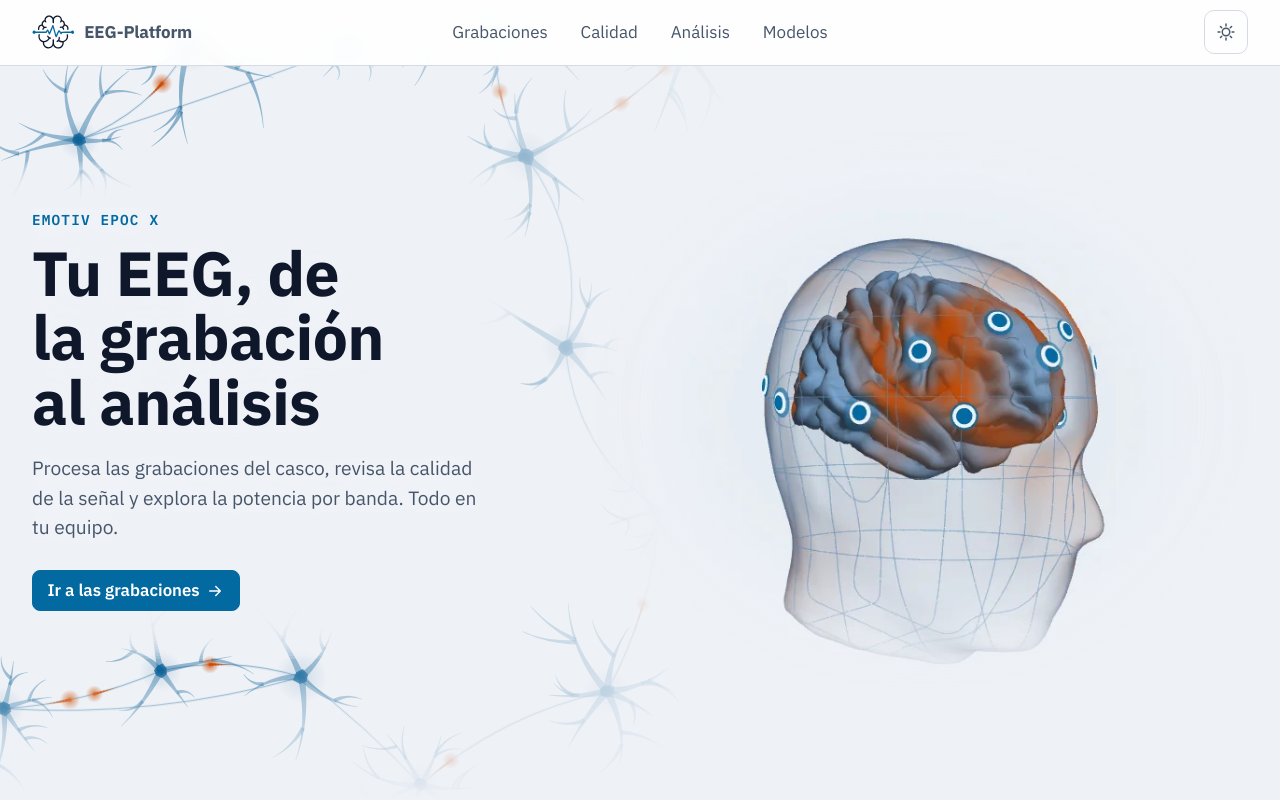
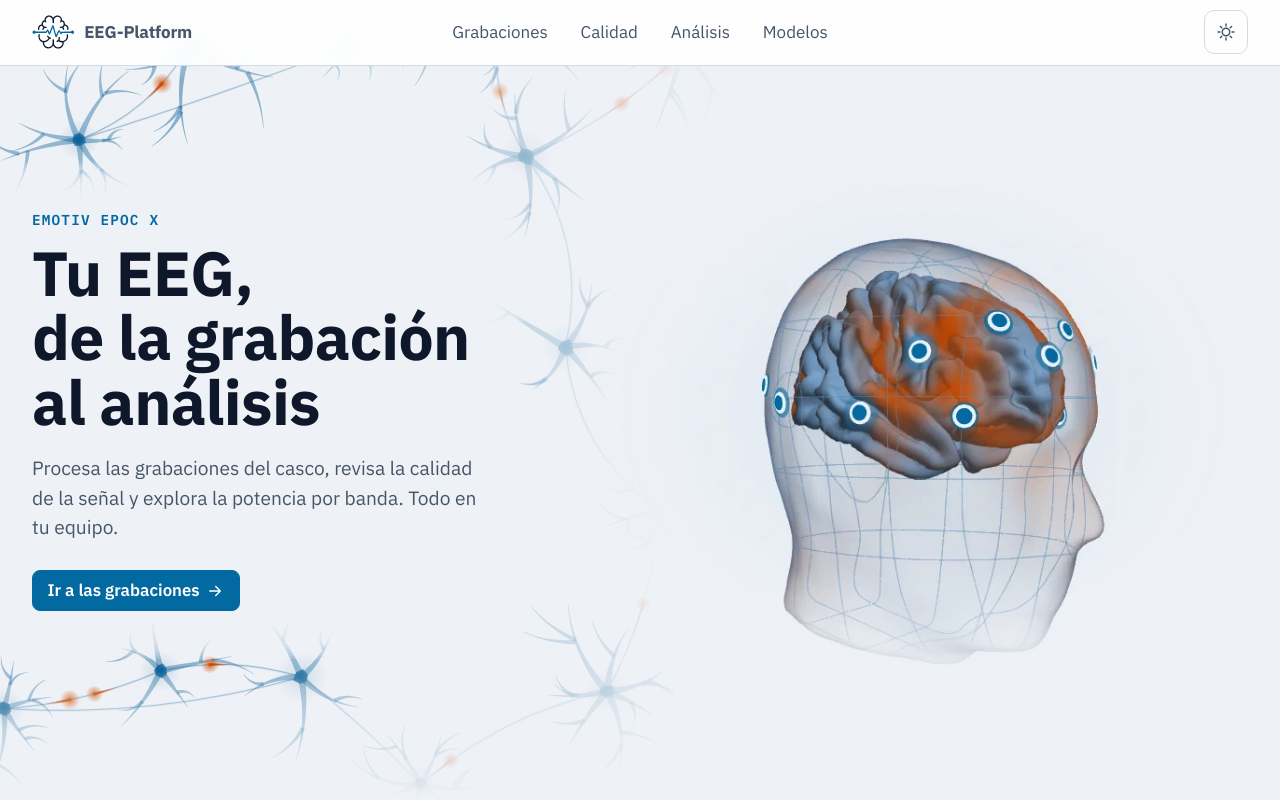
Before and after one commit to Miguelit011/EEG-Platform, a Django app: template templates/inicio.html in a window 1280 px wide. Run offline with Django 5.2, Linux system fonts and the light colour scheme; the template is opened without the code that fills it, so the values that code supplies are empty; some libraries are stand-ins or nearby versions.

Commit message:
Portada: texto sin neuronas, Three.js bajo demanda y ajustes móviles
- El núcleo del bloque de texto queda totalmente limpio de neuronas y se
  quita el text-shadow (crítica de Impeccable: 23/32).
- Three.js se carga con import() solo si hace falta: con movimiento
  reducido o sin WebGL ya no se descargan ni la librería ni las mallas,
  y la imagen del respaldo inactiva se difiere.
- Escena de 44 vh en móvil y espacios no separables en el título.
- DECISIONES.md y PLAN.md puestos al día; informe de la crítica guardado.

```diff
--- a/static/css/estilos.css
+++ b/static/css/estilos.css
@@ -652,7 +652,6 @@ select { max-width: 100%; }
 .portada-etiqueta { margin: 0 0 0.6rem; color: var(--acento); font-size: 0.9rem; font-weight: 600; letter-spacing: 0.08em; text-transform: uppercase; }
 .portada h1 { font-size: clamp(2.3rem, 1.5rem + 3vw, 4rem); line-height: 1.04; margin: 0 0 1.1rem; }
 .portada-texto { position: relative; }
-.portada-texto h1, .portada-lema, .portada-etiqueta { text-shadow: 0 0 10px var(--fondo), 0 0 22px var(--fondo); }
 .portada-lema { color: var(--texto-suave); font-size: 1.2rem; max-width: 40ch; margin: 0 0 1.75rem; }
 .portada-boton { min-height: 48px; padding: 0.6rem 1.4rem; font-size: 1.05rem; border-radius: 999px; }
 .portada-boton svg { width: 20px; height: 20px; }
@@ -678,7 +677,7 @@ select { max-width: 100%; }
 @media (max-width: 860px) {
   .red-neuronal { width: 100vw; -webkit-mask-image: linear-gradient(to bottom, transparent, #000 10%, #000 84%, transparent); mask-image: linear-gradient(to bottom, transparent, #000 10%, #000 84%, transparent); }
   .portada { grid-template-columns: minmax(0, 1fr); min-height: 0; }
-  .portada-escena { height: 56vh; min-height: 320px; }
+  .portada-escena { height: 44vh; min-height: 300px; }
   }
 
 /* ---- Eliminar de la plataforma ------------------------------------------ */
--- a/static/js/portada.js
+++ b/static/js/portada.js
@@ -1,7 +1,8 @@
 // Portada: cabeza translúcida con el cerebro dentro, los 14 sensores en su sitio y pulsos de luz
 // que salen de cada sensor. Es decorativo: los pulsos no son datos. Mallas de la plantilla
 // fsaverage (las mismas del visor de Análisis) y posiciones de electrodos de EEG-Library.
-import * as THREE from "three";
+// Three.js se carga solo cuando hace falta (con movimiento reducido o sin WebGL no se descarga).
+let THREE;
 
 const portada = document.getElementById("portada");
 const lienzo = document.getElementById("escena");
@@ -12,10 +13,13 @@ function leerTema() {
   const s = getComputedStyle(document.documentElement);
   const acento = (s.getPropertyValue("--acento") || "#4cc9f0").trim();
   const fondo = (s.getPropertyValue("--fondo") || "#0b0f15").trim();
-  const c = new THREE.Color(fondo);
-  const oscuro = (0.2126 * c.r + 0.7152 * c.g + 0.0722 * c.b) < 0.5;
+  const canal = function (i) {                       // sRGB (0-255) a luminancia lineal
+    const v = parseInt(fondo.replace("#", "").substr(i * 2, 2), 16) / 255;
+    return v <= 0.04045 ? v / 12.92 : Math.pow((v + 0.055) / 1.055, 2.4);
+  };
+  const oscuro = (0.2126 * canal(0) + 0.7152 * canal(1) + 0.0722 * canal(2)) < 0.5;
   portada.dataset.modo = oscuro ? "oscuro" : "claro";
-  return { acento: new THREE.Color(acento), oscuro: oscuro };
+  return { acentoCss: acento, oscuro: oscuro };
 }
 
 // ---- Escena ---------------------------------------------------------------------------------------
@@ -175,7 +179,8 @@ async function escena() {
   // Tema
   function aplicarTema() {
     const t = leerTema();
-    uni.uAcento.value.copy(t.acento);
+    const acento = new THREE.Color(t.acentoCss);
+    uni.uAcento.value.copy(acento);
     uni.uOscuro.value = t.oscuro ? 1 : 0;
     const fondo = new THREE.Color(getComputedStyle(document.documentElement).getPropertyValue("--fondo").trim() || "#0b0f15");
     if (t.oscuro) {
@@ -185,12 +190,12 @@ async function escena() {
       uni.uBase.value.set(0.52, 0.72, 0.9);
       uni.uPulso.value.set(0.82, 0.3, 0.0);
     }
-    matRejilla.color.copy(t.oscuro ? t.acento : new THREE.Color(0.1, 0.25, 0.45));
+    matRejilla.color.copy(t.oscuro ? acento : new THREE.Color(0.1, 0.25, 0.45));
     matRejilla.opacity = t.oscuro ? 0.45 : 0.5;
     cabeza.material.blending = t.oscuro ? THREE.AdditiveBlending : THREE.NormalBlending;
     cabeza.material.needsUpdate = true;
     sensores.forEach(function (s) {
-      s.halo.material.color.copy(t.acento); s.aro.material.color.copy(fondo); s.centro.material.color.copy(t.acento);
+      s.halo.material.color.copy(acento); s.aro.material.color.copy(fondo); s.centro.material.color.copy(acento);
     });
   }
   aplicarTema();
@@ -260,5 +265,7 @@ if (reducido || !webglDisponible()) {      // movimiento reducido o sin WebGL: i
   leerTema();
   portada.dataset.sin3d = "1";
 } else {
-  escena().catch(function () { leerTema(); portada.dataset.sin3d = "1"; });
+  import("three")
+    .then(function (modulo) { THREE = modulo; return escena(); })
+    .catch(function () { leerTema(); portada.dataset.sin3d = "1"; });
 }
--- a/static/js/red-neuronal.js
+++ b/static/js/red-neuronal.js
@@ -230,6 +230,10 @@ if (lienzo) {
     if (texto && cajaTexto()) {
       const r = cajaTexto(), x = r ? r.left - c.left : 0, y = r ? r.top - c.top : 0;
       for (let i = 12; i >= 0; i--) { const m = 12 + i * 3; ctx.fillRect(x - m, y - m, r.width + 2 * m, r.height + 2 * m); }
+      // El núcleo del texto queda totalmente limpio: ni un píxel de neurona bajo las letras.
+      ctx.fillStyle = "#000";
+      ctx.fillRect(x - 12, y - 12, r.width + 24, r.height + 24);
+      ctx.fillStyle = "rgba(0,0,0,0.2)";
     }
     if (escena3d) {
       const r = escena3d.getBoundingClientRect();
--- a/templates/inicio.html
+++ b/templates/inicio.html
@@ -10,7 +10,7 @@
          data-electrodos="{% static 'models/electrodos.json' %}" aria-labelledby="titulo-portada">
   <div class="portada-texto">
     <p class="portada-etiqueta dato">Emotiv EPOC X</p>
-    <h1 id="titulo-portada">Tu EEG, de la grabación al análisis</h1>
+    <h1 id="titulo-portada">Tu EEG, de&nbsp;la&nbsp;grabación al&nbsp;análisis</h1>
     <p class="portada-lema">Procesa las grabaciones del casco, revisa la calidad de la señal y explora la potencia por banda. Todo en tu equipo.</p>
     <a class="boton primario portada-boton" href="{% url 'grabaciones:lista' %}">
       Ir a las grabaciones
@@ -21,8 +21,8 @@
   <div class="portada-escena">
     <canvas id="escena" aria-hidden="true"></canvas>
     <div class="portada-fallback" role="img" aria-label="Cabeza con el cerebro dentro y los 14 sensores del casco, con una rejilla sobre la cabeza">
-      <img class="fb-oscuro" src="{% static 'img/portada-oscuro.webp' %}" alt="" width="673" height="600">
-      <img class="fb-claro" src="{% static 'img/portada-claro.webp' %}" alt="" width="673" height="600">
+      <img class="fb-oscuro" src="{% static 'img/portada-oscuro.webp' %}" alt="" width="673" height="600" loading="lazy" decoding="async">
+      <img class="fb-claro" src="{% static 'img/portada-claro.webp' %}" alt="" width="673" height="600" loading="lazy" decoding="async">
     </div>
   </div>
 </section>
```
Also changed, not shown: PLAN.md (+1 -1 lines), docs/DECISIONES.md (+6 -0 lines), .impeccable/critique/2026-10-18T13-32-52Z__templates-inicio-html.md (added).
